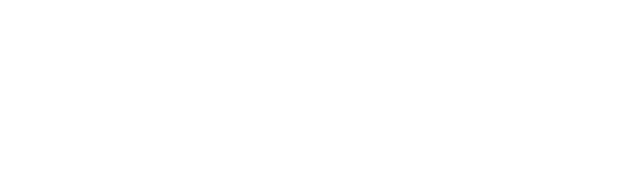
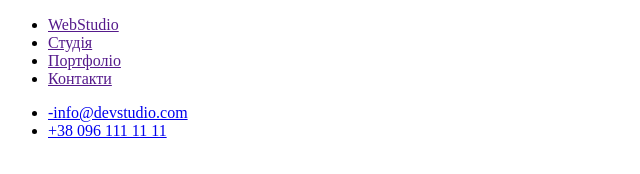
Before and after one commit to Maxym87/goit-markup-hw-01, a plain HTML site: page index.html in a window 1280 px wide. Shown: the whole page, without its empty margins (0-640 px from the left). Drawn offline with Linux system fonts and the light colour scheme.

Commit message:
Наповнює шапку сайту контентом

```diff
--- a/index.html
+++ b/index.html
@@ -1,12 +1,26 @@
 <!DOCTYPE html>
-<html lang="ua">
-<head>
-    <meta charset="UTF-8">
-    <meta http-equiv="X-UA-Compatible" content="IE=edge">
-    <meta name="viewport" content="width=device-width, initial-scale=1.0">
+<html lang="uk">
+  <head>
+    <meta charset="UTF-8" />
+    <meta http-equiv="X-UA-Compatible" content="IE=edge" />
+    <meta name="viewport" content="width=device-width, initial-scale=1.0" />
     <title>Web-Studio-(Version-2.1)</title>
-</head>
-<body>
-
-</body>
+  </head>
+  <body>
+    <header>
+      <nav>
+        <ul>
+          <li><a href="">WebStudio</a></li>
+          <li><a href="">Студія</a></li>
+          <li><a href="">Портфоліо</a></li>
+          <li><a href="">Контакти</a></li>
+        </ul>
+      </nav>
+      <ul>
+        <li><a href="mailto:info@devstudio.com">-info@devstudio.com</a></li>
+        <li><a href="tel:+380961111111">+38 096 111 11 11</a></li>
+      </ul>
+    </header>
+    <main></main>
+  </body>
 </html>
```
